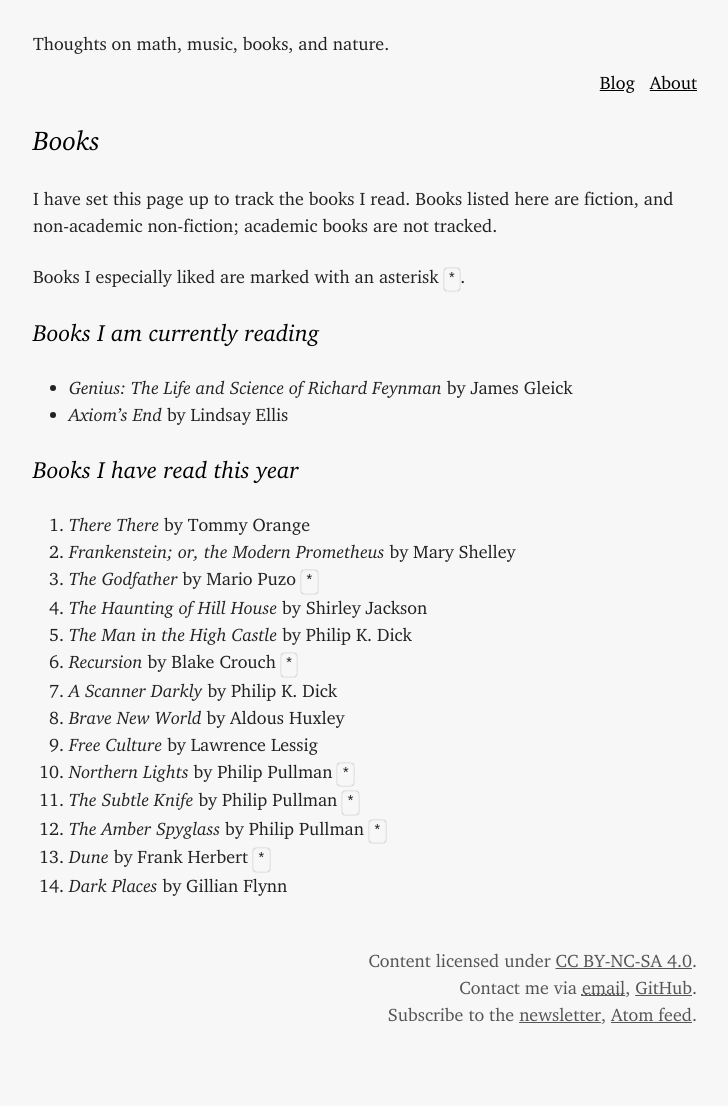
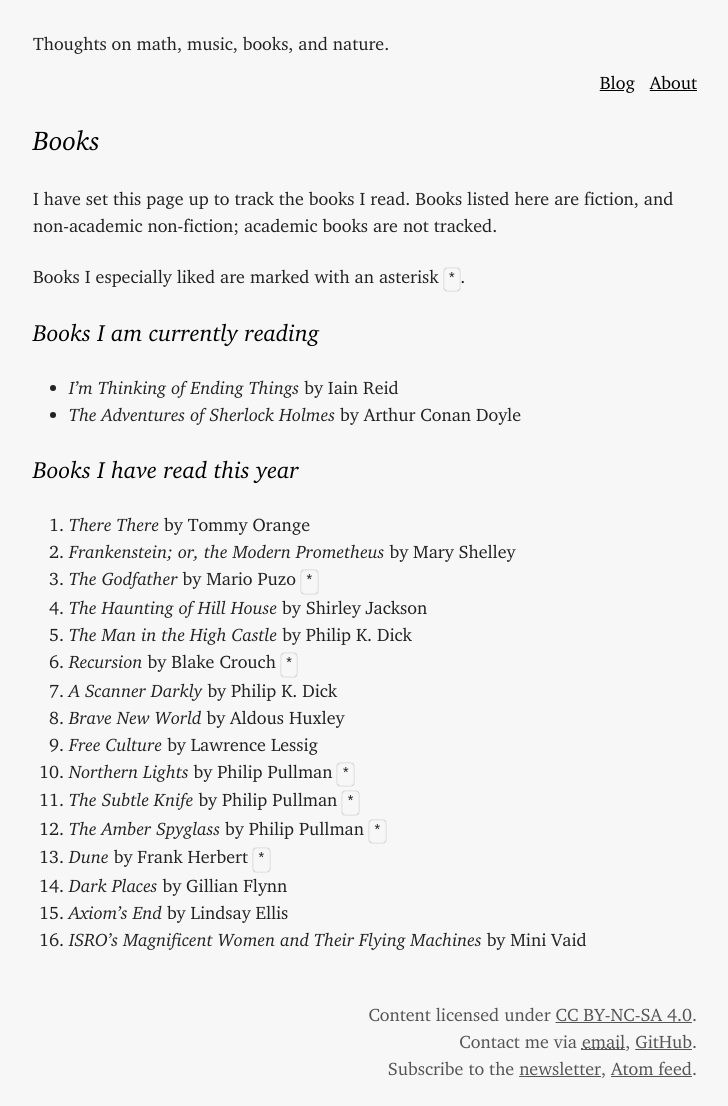
Before and after one commit to LeonardoGoller/LeonardoGoller.github.io, a Jekyll site: the page built from books.markdown, in a window 1280 px wide. Shown: the whole page, without its empty margins (275-1003 px from the left). Built offline with Jekyll 4.4.1, drawn with Linux system fonts in a browser that asks for light colours; comment, search, counter and statistics services are not loaded; before the commit the page ends 1052 px from its top, so only the background shows below that.

Commit message:
book list update

```diff
--- a/_config.yml
+++ b/_config.yml
@@ -31,11 +31,11 @@ license:
 
 # Books I am currently reading
 currentbooks:
-  - title: "Genius: The Life and Science of Richard Feynman"
-    author: James Gleick
+  - title: "I'm Thinking of Ending Things"
+    author: Iain Reid
 
-  - title: Axiom's End
-    author: Lindsay Ellis
+  - title: The Adventures of Sherlock Holmes
+    author: Arthur Conan Doyle
 
 
 # Build settings
--- a/books.markdown
+++ b/books.markdown
@@ -35,3 +35,5 @@ Books I especially liked are marked with an asterisk  `*`.
 12. _The Amber Spyglass_ by Philip Pullman `*`
 13. _Dune_ by Frank Herbert `*`
 14. _Dark Places_ by Gillian Flynn
+15. _Axiom's End_ by Lindsay Ellis
+16. _ISRO's Magnificent Women and Their Flying Machines_ by Mini Vaid
```
